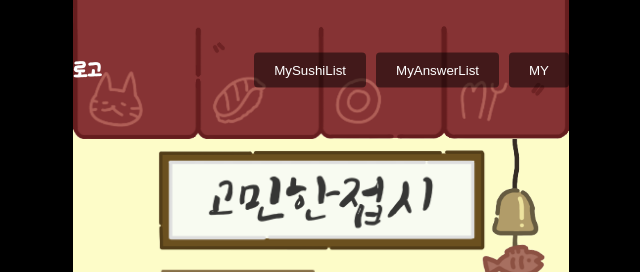
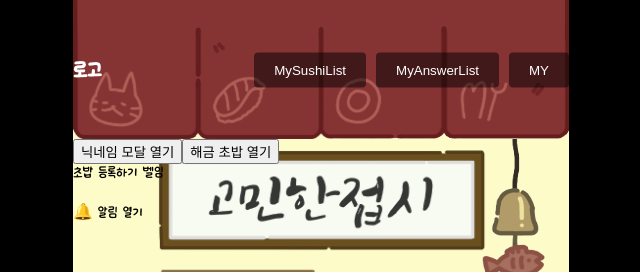
Before and after one commit to kwo9827/Gomin_plate, a React (Vite) app in the folder frontend/gomin/: page /home in a window 1280 px wide. Shown: the top 272 px of the page, without its empty margins (319-959 px from the left). Built offline with nearby package versions, Linux system fonts and the light colour scheme; no server answers.

Commit message:
fix: 화면 비율 설정[S12P11B109-162]

```diff
--- a/frontend/gomin/src/pages/Home.jsx
+++ b/frontend/gomin/src/pages/Home.jsx
@@ -84,7 +84,31 @@ const Home = () => {
             transform: "translateX(0) translateY(-46%)",
           }}
         ></div>
+        {/* 위에 쌓을 컴포넌트 */}
+        <div style={{ position: "absolute", zIndex: "10" }}>
+          <div className="home-container">
+            <div className="control-buttons">
+              <button onClick={openModal}>닉네임 모달 열기</button>
+              <button onClick={openSushiUnlock}>해금 초밥 열기</button>
+              <PostSushiBell onClick={openPostSushi} />
+              <NotificationBell onClick={openNotification} />
+            </div>
 
+            <Modal isOpen={isModalOpen} onClose={closeModal} />
+
+            <SushiUnlock
+              isOpen={isSushiUnlockOpen}
+              onClose={closeSushiUnlock}
+            />
+
+            {isPostSushiOpen && <PostSushi onClose={closePostSushi} />}
+
+            <NotificationModal
+              isOpen={isNotificationOpen}
+              onClose={closeNotification}
+            />
+          </div>
+        </div>
         {/* 책상과 Rail */}
         <div style={styles.deskContainer}>
           {/* 책상 */}
@@ -100,28 +124,6 @@ const Home = () => {
 
         {/* 해금요소 */}
       </div>
-      {/* 위에 쌓을 컴포넌트 */}
-      {/* <div>
-        <div className="home-container">
-          <div className="control-buttons">
-            <button onClick={openModal}>닉네임 모달 열기</button>
-            <button onClick={openSushiUnlock}>해금 초밥 열기</button>
-            <PostSushiBell onClick={openPostSushi} />
-            <NotificationBell onClick={openNotification} />
-          </div>
-
-          <Modal isOpen={isModalOpen} onClose={closeModal} />
-
-          <SushiUnlock isOpen={isSushiUnlockOpen} onClose={closeSushiUnlock} />
-
-          {isPostSushiOpen && <PostSushi onClose={closePostSushi} />}
-
-          <NotificationModal
-            isOpen={isNotificationOpen}
-            onClose={closeNotification}
-          />
-        </div>
-      </div> */}
     </>
   );
 };
```
